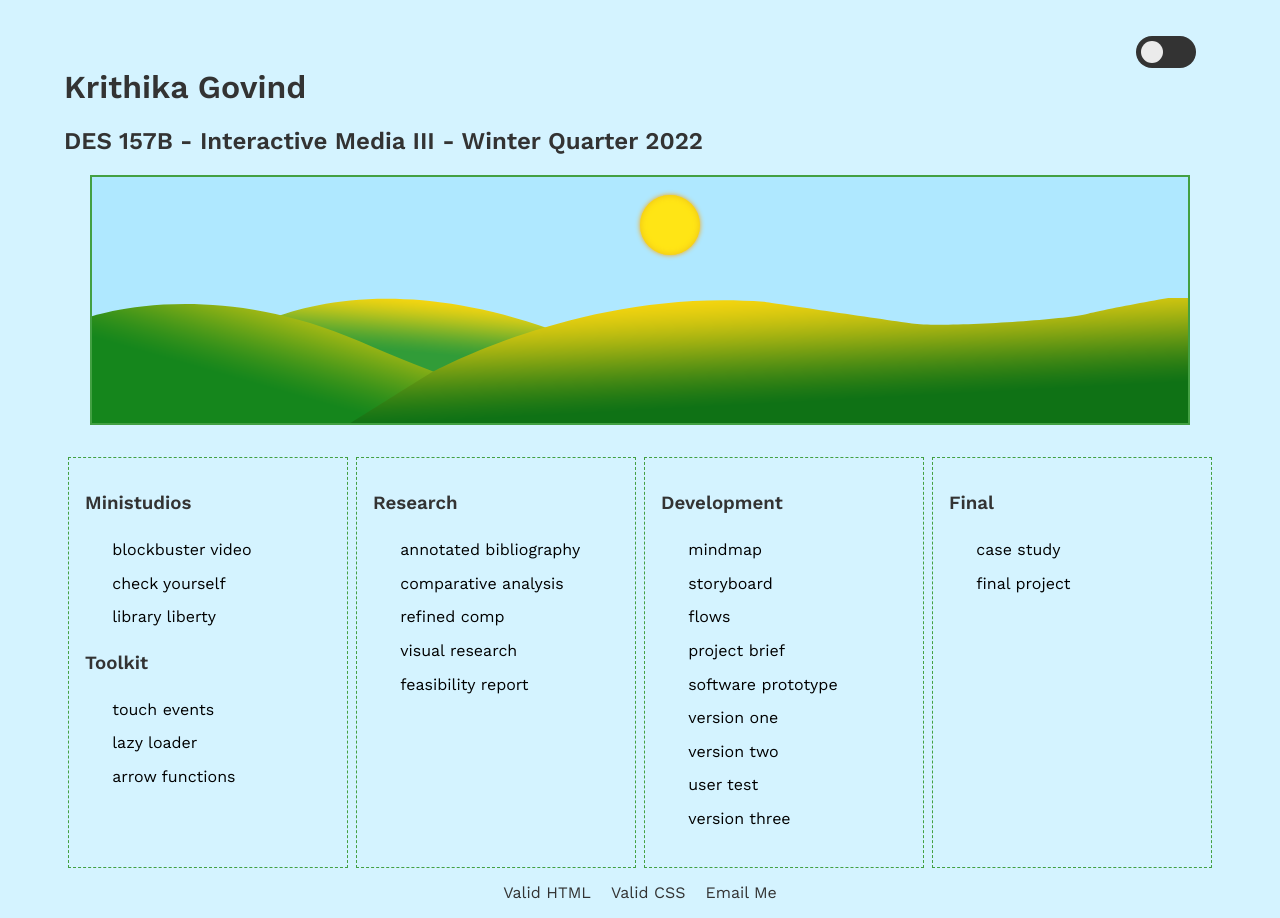
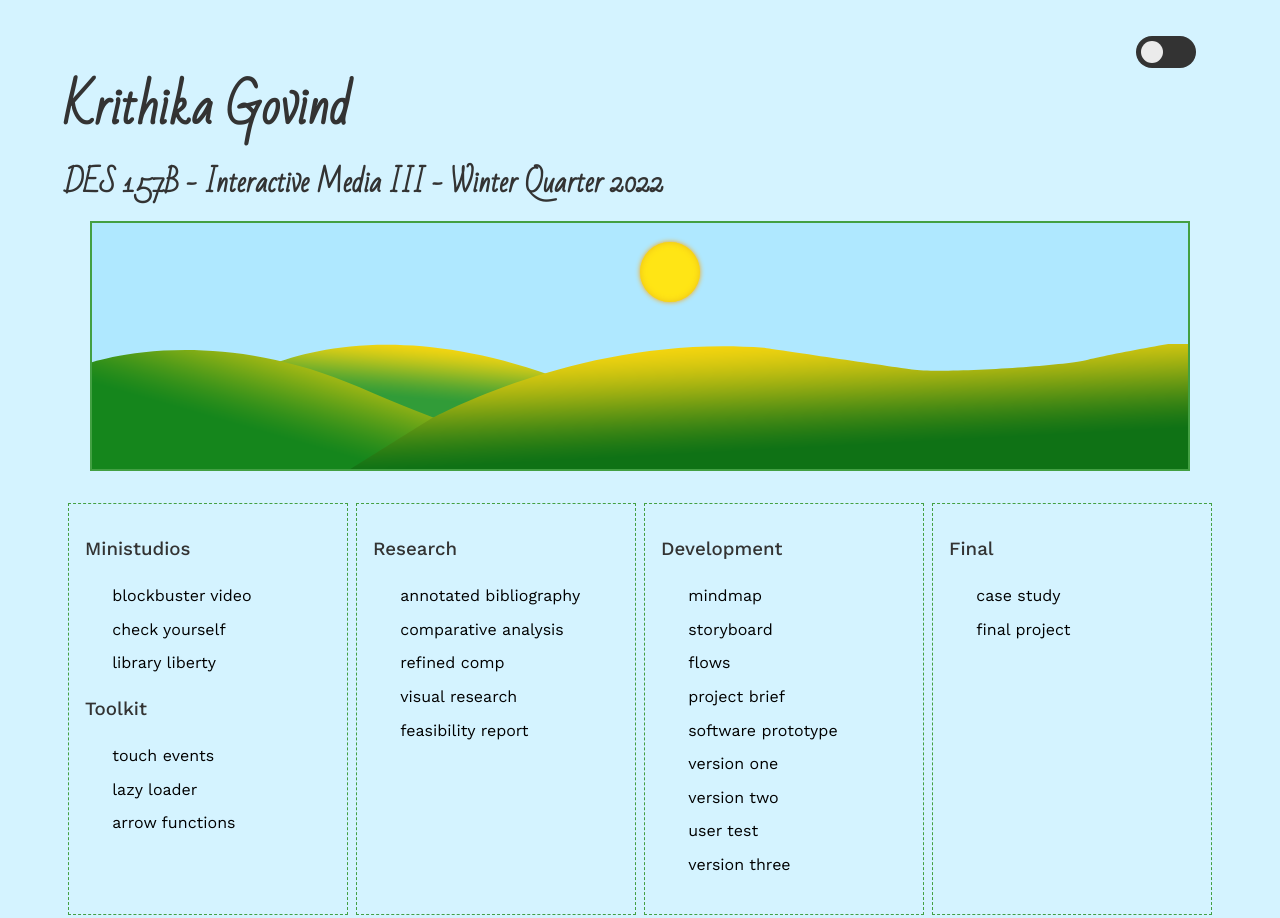
Before and after one commit to kgovind12/des157b, a plain HTML site: page index.html in a window 1280 px wide. Shown: the top 918 px of the page. Drawn offline with nearby package versions, Linux system fonts and the light colour scheme.

Commit message:
Changed font size

```diff
--- a/index.html
+++ b/index.html
@@ -7,7 +7,7 @@
     <link href="https://cdnjs.cloudflare.com/ajax/libs/normalize/8.0.1/normalize.min.css" rel="stylesheet"/>
     <link rel="preconnect" href="https://fonts.googleapis.com">
     <link rel="preconnect" href="https://fonts.gstatic.com" crossorigin>
-    <link href="https://fonts.googleapis.com/css2?family=Work+Sans:wght@300;400;500;600&display=swap" rel="stylesheet">
+    <link href="https://fonts.googleapis.com/css2?family=Bad+Script&family=Poiret+One&family=Work+Sans:wght@300;400;500;600&display=swap" rel="stylesheet">
     <link href="styles.css" rel="stylesheet"/>
     <script src="script.js" defer></script>
 </head>
--- a/styles.css
+++ b/styles.css
@@ -39,6 +39,19 @@ body.switch {
 
 header {
     margin: 0 auto 2em auto;
+    font-family: 'Bad Script', cursive;
+}
+
+h1 {
+    font-size: 3em;
+}
+
+h2 {
+    font-size: 1.7em;
+}
+
+h3 {
+    font-weight: 500;
 }
 
 #banner {
```
